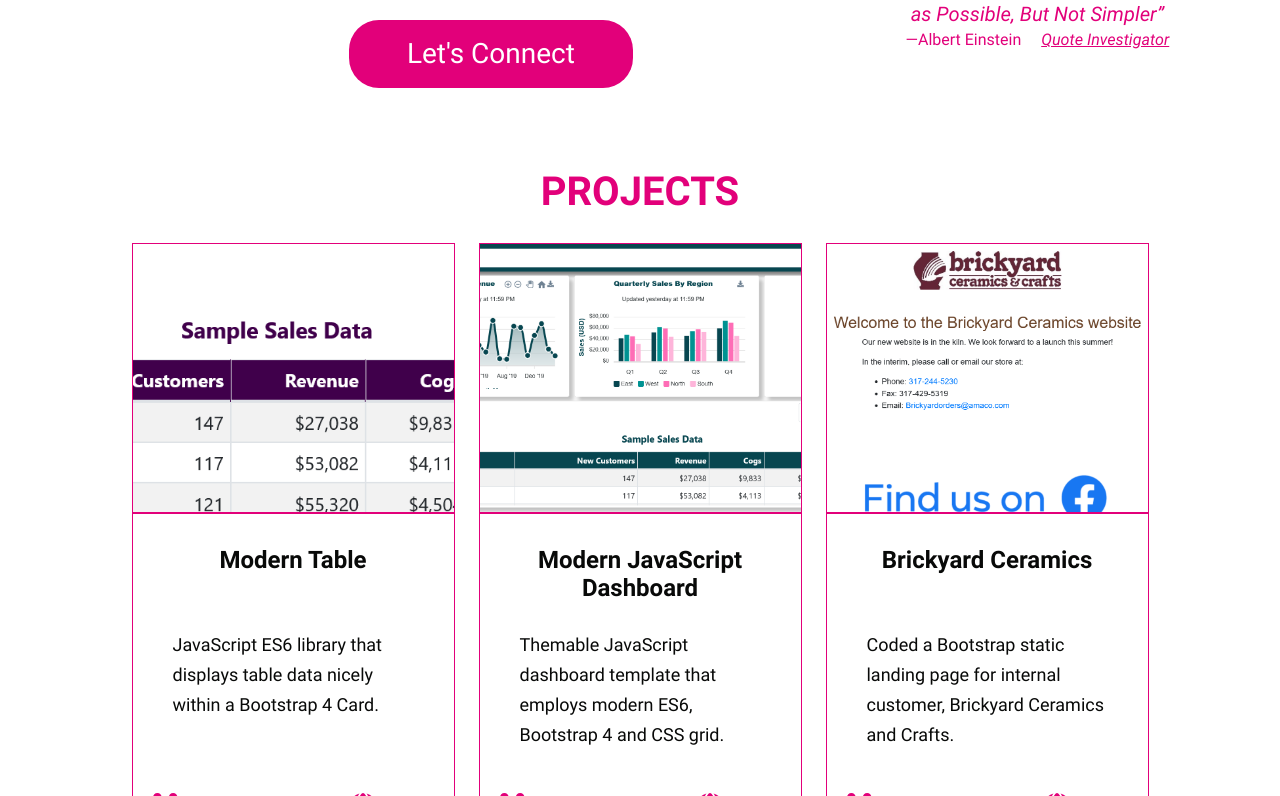
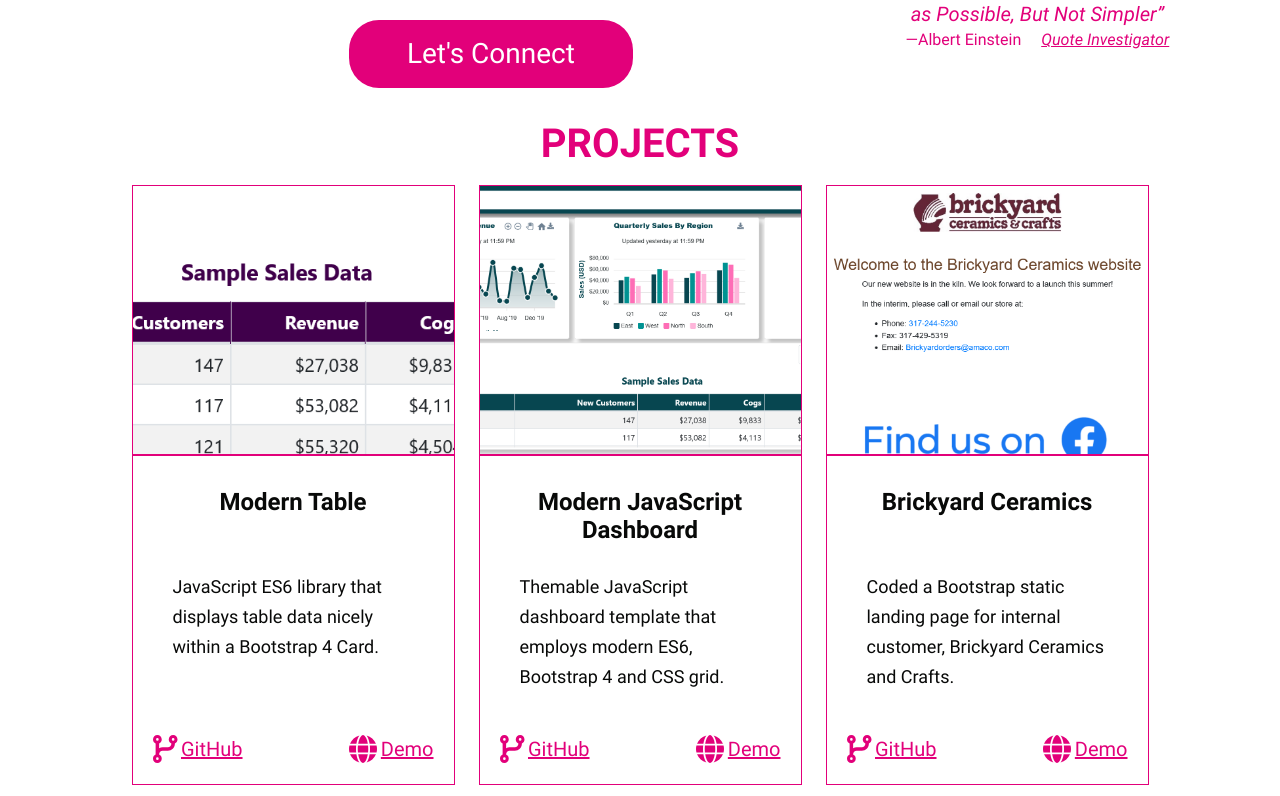
Before and after one commit to simplenotsimpler/sns-site-react, a React (Create React App) app: page / in a window 1280 px wide. Shown: the part 364-1160 px from the top of the page. Built offline with nearby package versions, Linux system fonts and the light colour scheme.

Commit message:
fix: reduce section gaps & title margin-bottom

```diff
--- a/src/pages/Home/Home.css
+++ b/src/pages/Home/Home.css
@@ -4,7 +4,7 @@
 }
 
 .homeSection {
-  margin-bottom: 5rem;
+  margin-bottom: 2rem;
   scroll-margin: 6rem;
 }
 
@@ -14,7 +14,7 @@
   font-weight: 700;
   text-transform: uppercase;
   font-size: 40px;
-  margin-bottom: 1.75rem;
+  margin-bottom: 1.125rem;
 }
 
 .holderColor {
```
